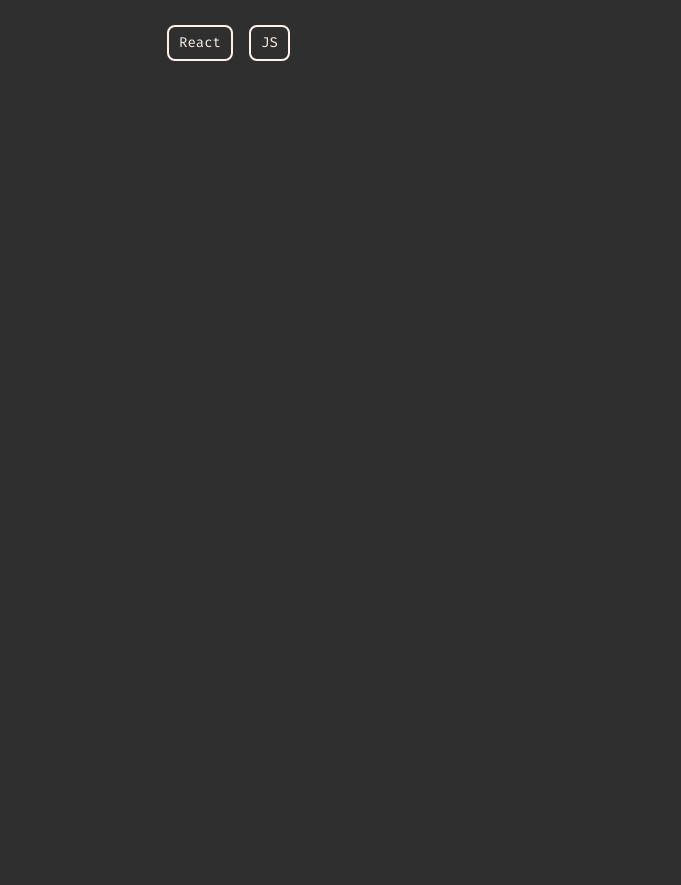
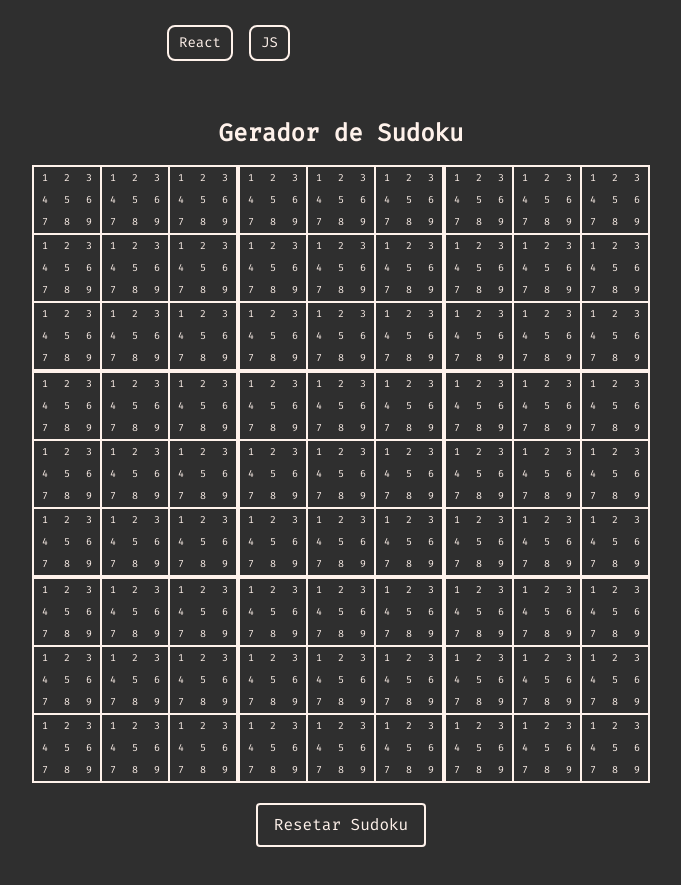
Before and after one commit to 1001gustavinhos/meu-portfolio, a Next.js app: page / in a window 1280 px wide. Shown: the part 1483-2368 px from the top of the page, without its empty margins (299-980 px from the left). Before the commit the page ends 1600 px from the top, so only its background shows below. Built offline with nearby package versions, Linux system fonts and the light colour scheme; a web font is replaced by a local one.

Commit message:
feat: integrate SudokuSection into Home and update game over message styling

```diff
--- a/src/app/page.tsx
+++ b/src/app/page.tsx
@@ -1,5 +1,6 @@
 "use client";
 import { ProjectsReveal } from "@/sections/ProjectsSectionReveal";
+import SudokuSection from "@/sections/Sudoku";
 
 const projects = [
   {
@@ -24,7 +25,7 @@ export default function Home() {
   return (
     <div className="flex flex-col items-center justify-center">
       <ProjectsReveal projects={projects} />
-      {/* Outros componentes como SudokuSection */}
+      <SudokuSection />
     </div>
   );
 }
--- a/src/sections/Sudoku.tsx
+++ b/src/sections/Sudoku.tsx
@@ -131,7 +131,7 @@ export default function SudokuSection() {
       </h1>
 
       {gameOver && (
-        <div className="mb-4 p-3 bg-red-100 text-red-800 rounded-md">
+        <div className="mb-4 p-3 bg-foreground font-fira-mono text-background rounded-md">
           <p className="font-bold">Ops! Sem opções disponíveis.</p>
           <p>Tente novamente!</p>
         </div>
```
